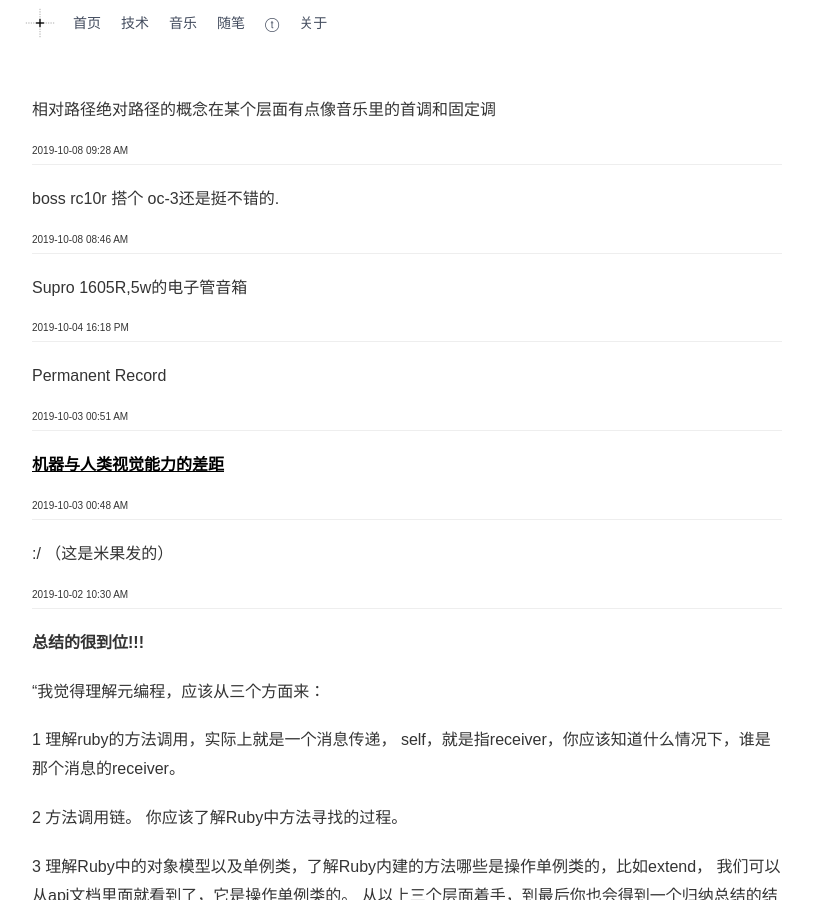
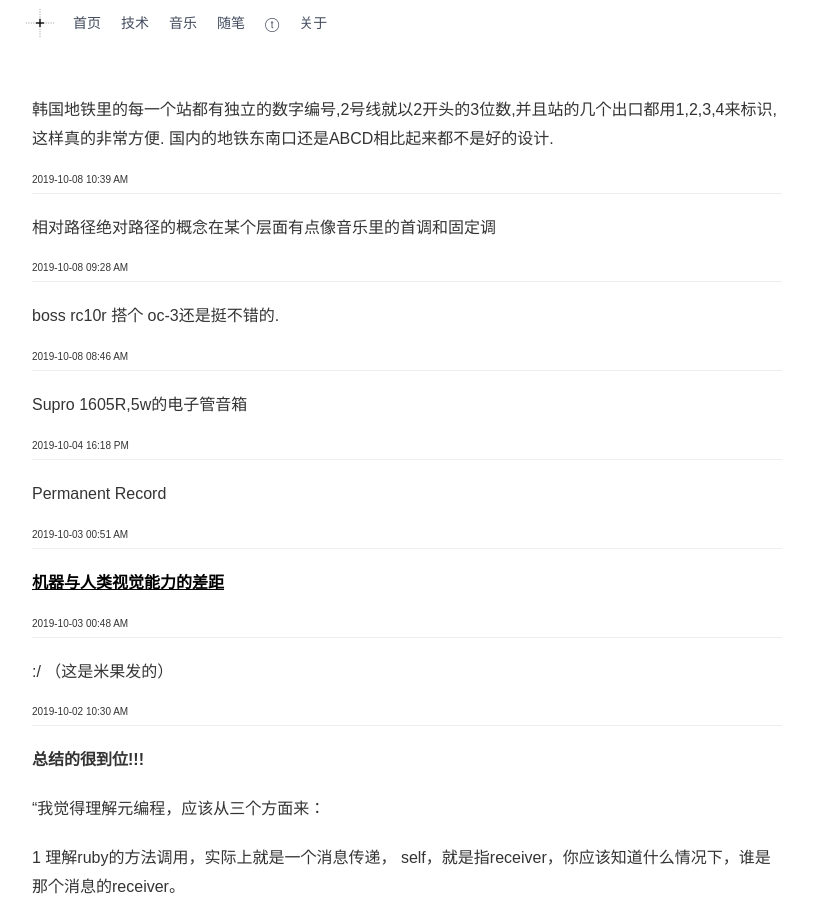
Before and after one commit to babyking/babyking.github.io, a Jekyll site: the page built from _posts/2019-09-23-t.md, in a window 1280 px wide and 900 px high. Shown: the whole window, without its empty margins (233-1046 px from the left). Built offline with Jekyll 4.4.1, drawn with Linux system fonts in a browser that asks for light colours.

Commit message:
blog update

```diff
--- a/_posts/2019-09-23-t.md
+++ b/_posts/2019-09-23-t.md
@@ -6,6 +6,10 @@ title: 一个人的推
 permalink: /t/
 date: 2019-09-23 11:46
 ---
+
+韩国地铁里的每一个站都有独立的数字编号,2号线就以2开头的3位数,并且站的几个出口都用1,2,3,4来标识,这样真的非常方便. 国内的地铁东南口还是ABCD相比起来都不是好的设计.
+<font size="1">2019-10-08 10:39 AM</font>
+<hr>
 
 相对路径绝对路径的概念在某个层面有点像音乐里的首调和固定调
 <font size="1">2019-10-08 09:28 AM</font>
```
